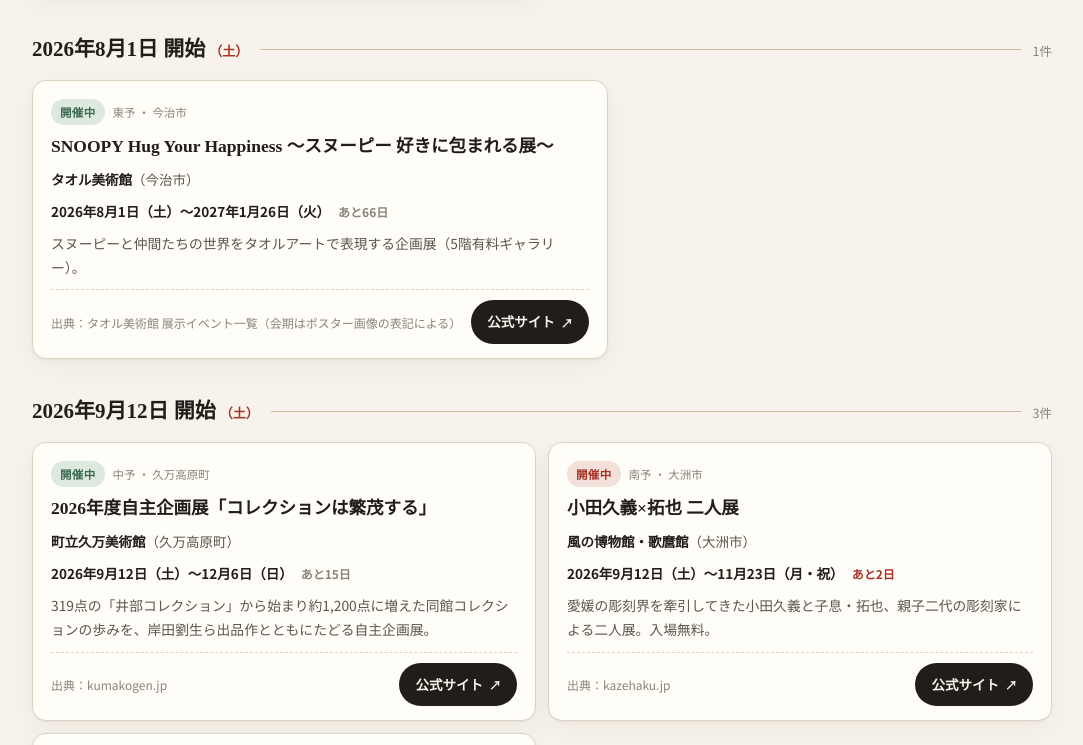
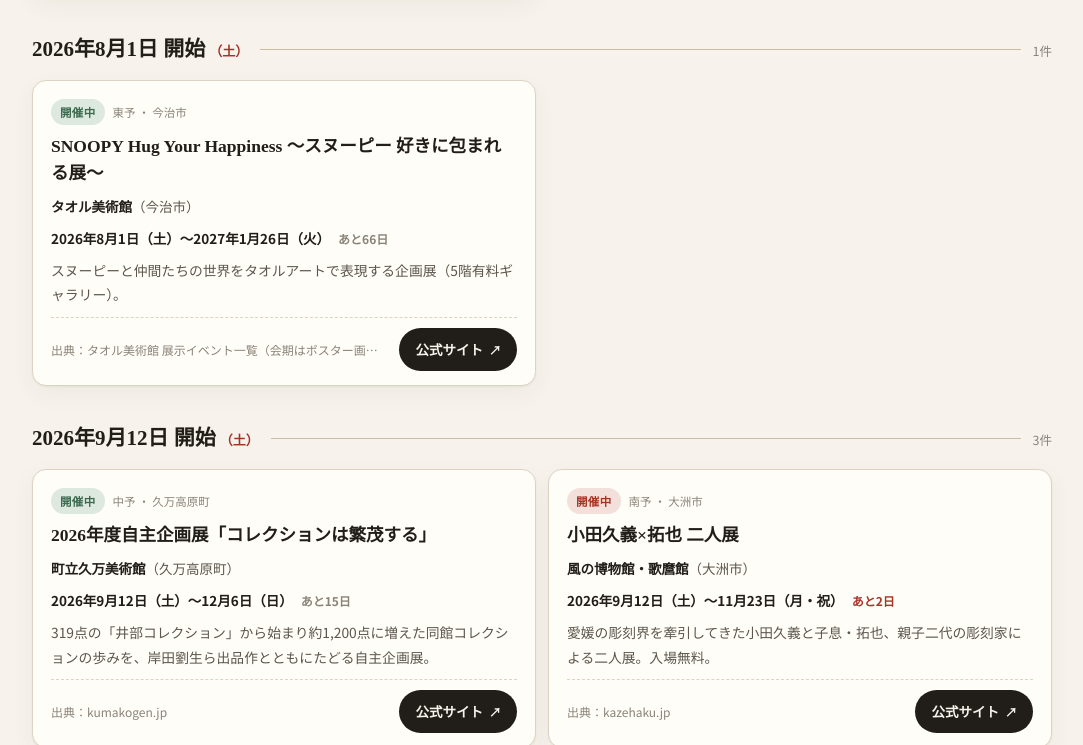
Before and after one commit to kojp/ehime-exhibitions, a plain HTML site: page index.html in a window 1280 px wide. Shown: the part 2575-3320 px from the top of the page, without its empty margins (98-1181 px from the left). Drawn offline with Linux system fonts and the light colour scheme.

Commit message:
スマホ表示の横スクロールを修正（カードの最小幅と折り返し）

```diff
--- a/index.html
+++ b/index.html
@@ -120,7 +120,7 @@
   .group-head .cnt{font-size:12.5px;color:var(--ink3);white-space:nowrap}
   .cards{display:grid;grid-template-columns:1fr 1fr;gap:12px}
   @media (max-width:760px){.cards{grid-template-columns:1fr}}
-  .card{background:var(--card);border:1px solid var(--line);border-radius:var(--radius);padding:18px 18px 14px;box-shadow:var(--shadow);display:flex;flex-direction:column;gap:8px}
+  .card{background:var(--card);border:1px solid var(--line);border-radius:var(--radius);padding:18px 18px 14px;box-shadow:var(--shadow);display:flex;flex-direction:column;gap:8px;min-width:0}
   .card.ended{opacity:.62}
   .card .top{display:flex;gap:8px;flex-wrap:wrap;align-items:center}
   .badge{font-size:11.5px;font-weight:700;padding:3px 9px;border-radius:999px;letter-spacing:.03em;white-space:nowrap}
@@ -130,15 +130,15 @@
   .b-end{background:var(--line);color:var(--ink2)}
   .b-today{background:var(--gold-soft);color:var(--gold)}
   .area{font-size:11.5px;color:var(--ink3);font-weight:500}
-  .card h3{font-family:"Noto Serif JP",serif;font-size:17.5px;font-weight:700;line-height:1.55;margin:0}
-  .venue{font-size:13.5px;color:var(--ink2)}
+  .card h3{font-family:"Noto Serif JP",serif;font-size:17.5px;font-weight:700;line-height:1.55;margin:0;overflow-wrap:break-word}
+  .venue{font-size:13.5px;color:var(--ink2);overflow-wrap:break-word}
   .venue b{color:var(--ink);font-weight:700}
-  .period{font-size:13.5px;font-weight:700;display:flex;align-items:center;gap:8px;flex-wrap:wrap}
+  .period{font-size:13.5px;font-weight:700;display:flex;align-items:center;gap:8px;flex-wrap:wrap;min-width:0;overflow-wrap:break-word}
   .period .remain{font-size:12px;font-weight:700;color:var(--aka)}
   .period .remain.ok{color:var(--ink3)}
-  .desc{font-size:13.8px;color:var(--ink2);margin:0;flex:1}
-  .note{font-size:12.5px;color:var(--gold);background:var(--gold-soft);border-radius:8px;padding:7px 10px}
-  .card footer{border-top:1px dashed var(--line);padding-top:10px;margin-top:2px;display:flex;align-items:center;justify-content:space-between;gap:10px}
+  .desc{font-size:13.8px;color:var(--ink2);margin:0;flex:1;overflow-wrap:break-word}
+  .note{font-size:12.5px;color:var(--gold);background:var(--gold-soft);border-radius:8px;padding:7px 10px;overflow-wrap:break-word}
+  .card footer{border-top:1px dashed var(--line);padding-top:10px;margin-top:2px;display:flex;align-items:center;justify-content:space-between;gap:10px;min-width:0}
   .src{font-size:12px;color:var(--ink3);overflow:hidden;text-overflow:ellipsis;white-space:nowrap;min-width:0}
   .btn{display:inline-flex;align-items:center;gap:6px;background:var(--ink);color:var(--paper);text-decoration:none;font-size:13.5px;font-weight:700;padding:10px 16px;border-radius:999px;min-height:40px;white-space:nowrap;flex-shrink:0}
   .btn:hover{opacity:.85}
```
